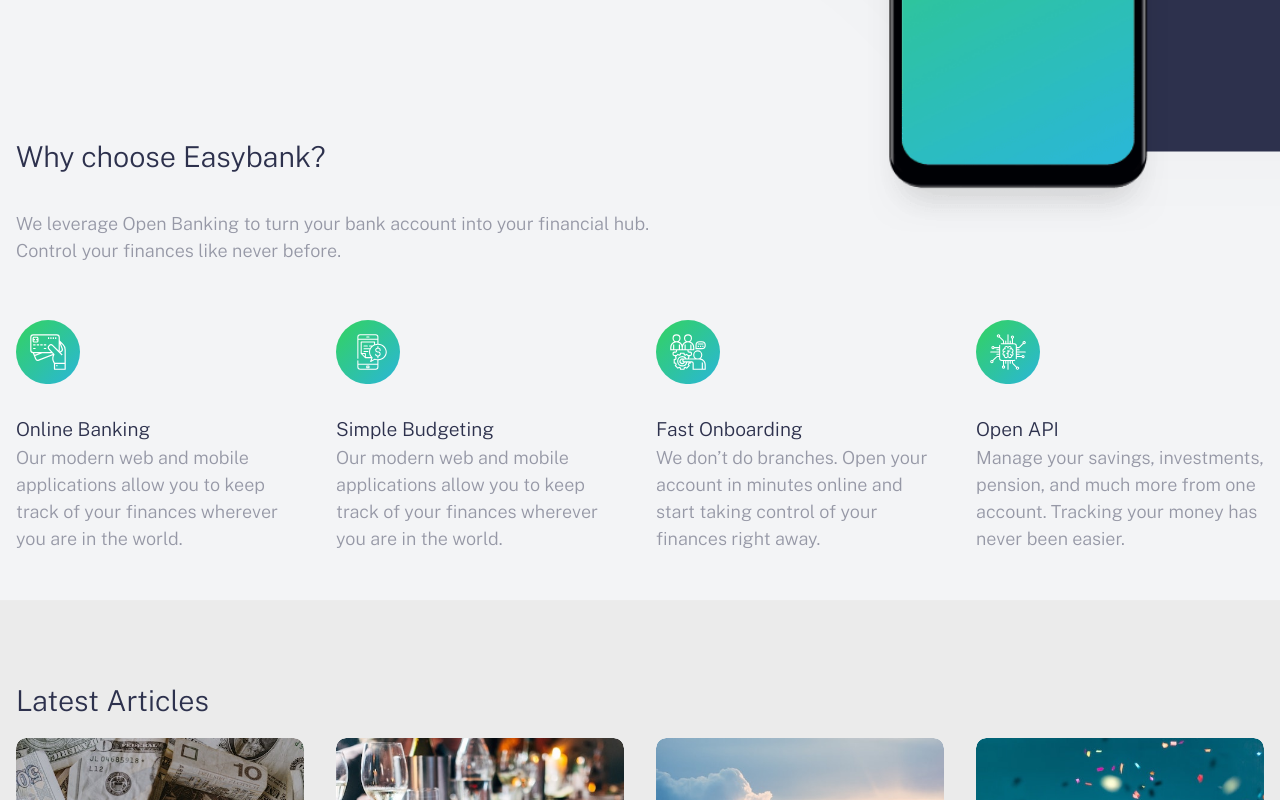
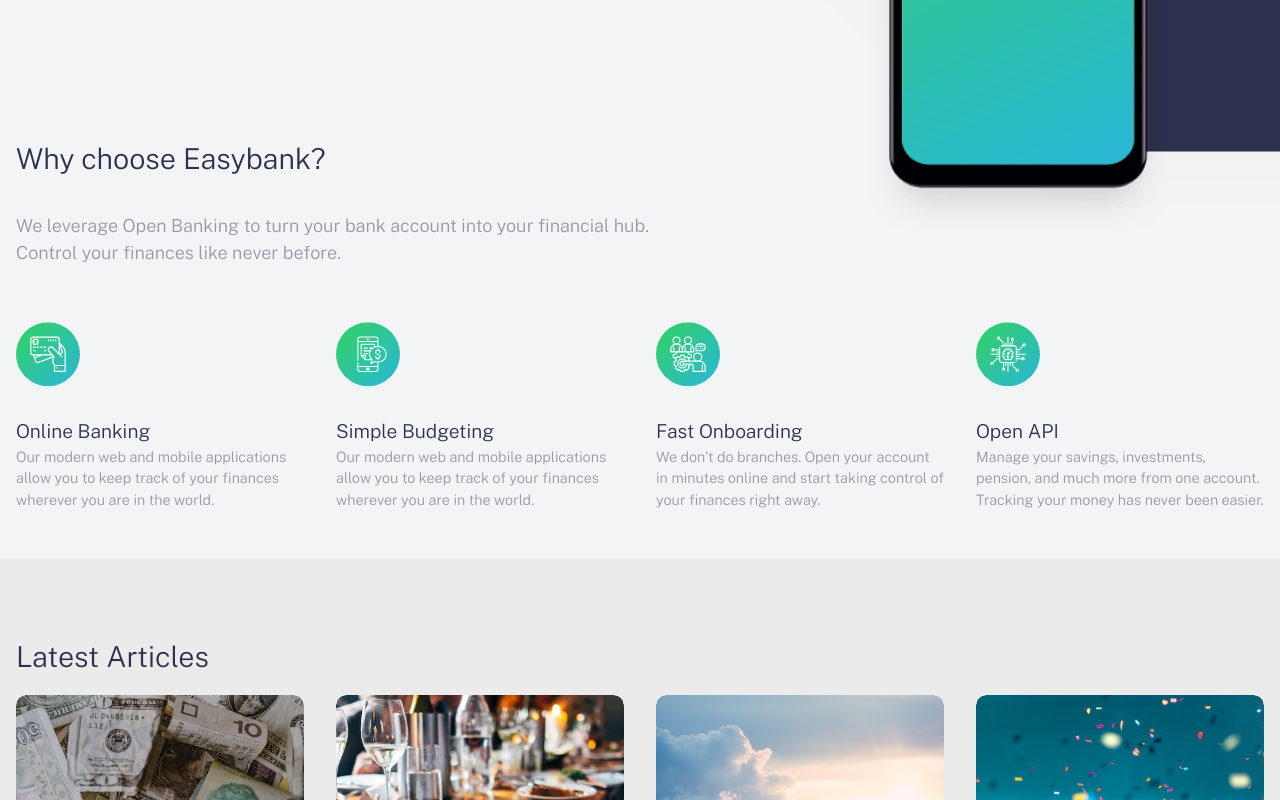
Before and after one commit to yousoumar/easybank, a website built with webpack: page src/index.html in a window 1280 px wide. Shown: the part 708-1508 px from the top of the page. Built offline with nearby package versions, Linux system fonts and the light colour scheme.

Commit message:
optimizes layout

```diff
--- a/src/sass/app.scss
+++ b/src/sass/app.scss
@@ -126,7 +126,9 @@
 
         margin-bottom: 1.5rem 0;
     }
-
+    .content{
+        font-size: .9rem;
+    }
 }
 
 @media screen and (min-width : 900px){
```
